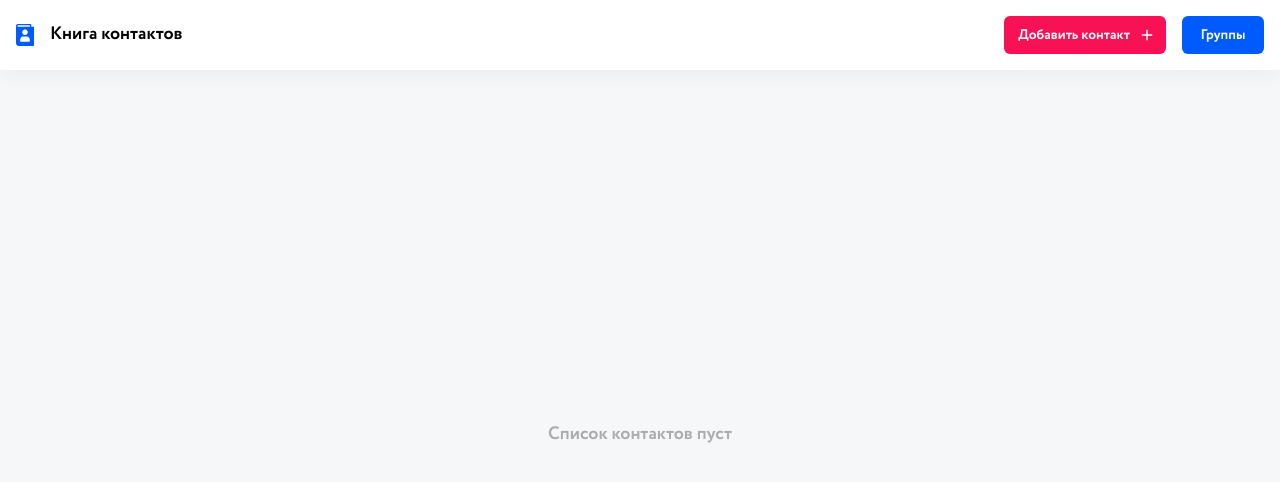
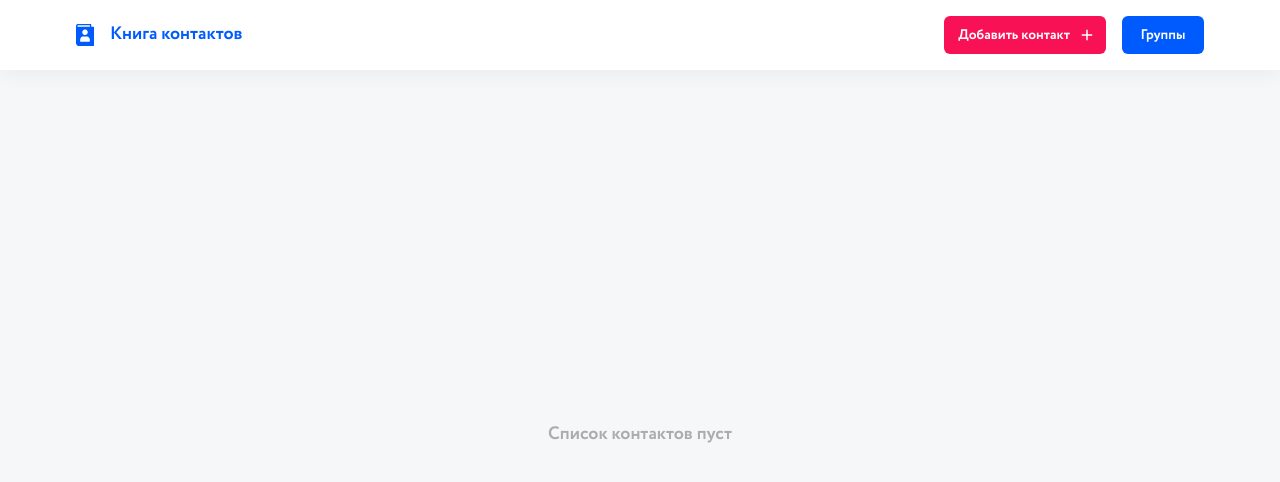
Before and after one commit to veluat/contact-book, a website built with Vite: page src/index.html in a window 1280 px wide. Built offline with nearby package versions, Linux system fonts and the light colour scheme.

Commit message:
feat(header): add content container

```diff
--- a/src/index.html
+++ b/src/index.html
@@ -15,6 +15,7 @@
   <div class='overlay'></div>
 
   <header class="header">
+    <div class="header__container">
       <div class="header__white-wrapper">
         <div class="header__white-part">
           <div class="header__content">
@@ -35,6 +36,7 @@
           <img class="button__icon" src="assets/icons/add.svg" alt="add-contact">
         </button>
         <button id="groups-btn-desktop" class="button button--primary">Группы</button>
+      </div>
     </div>
   </header>
 
@@ -101,7 +103,7 @@
   <div id="delete-group-modal" class="modal">
     <div class="modal__wrapper">
       <button id="close-modal" class="modal__close-button">
-        <svg class="modal__close-icon" width="24" height="24" viewBox="0 0 24 24" fill="none"
+        <svg class="modal__close-icon" width="14" height="14" viewBox="0 0 14 14" fill="none"
              xmlns="http://www.w3.org/2000/svg">
           <path opacity="0.3"
                 d="M14 1.41L12.59 0L7 5.59L1.41 0L0 1.41L5.59 7L0 12.59L1.41 14L7 8.41L12.59 14L14 12.59L8.41 7L14 1.41Z"
--- a/src/styles/layouts/_header.scss
+++ b/src/styles/layouts/_header.scss
@@ -36,7 +36,7 @@
     display: flex;
     align-items: center;
     gap: 16px;
-
+  }
 
   &__logo {
     width: 18px;
@@ -47,7 +47,6 @@
     color: var(--color-primary);
     font-weight: var(--font-weight-bold);
     font-size: var(--text-size-base);
-    }
   }
 
   #groups-btn-mobile {
@@ -67,9 +66,18 @@
     justify-content: space-between;
     align-items: center;
     height: 70px;
-    padding: 0 16px;
+    padding: 0;
     background: var(--color-white);
     box-shadow: var(--shadow-card);
+
+    &__container {
+      width: 100%;
+      display: flex;
+      justify-content: space-between;
+      align-items: center;
+      margin: 0 auto;
+      padding: 0 16px;
+    }
 
     &__white-wrapper {
       box-shadow: none;
@@ -79,8 +87,7 @@
     &__white-part {
       height: auto;
       width: 100%;
-      max-width: 1200px;
-      margin: 0 auto;
+      margin: 0;
     }
 
     &__gray-part {
@@ -109,4 +116,10 @@
       padding: 10px 10px 10px 14px;
     }
   }
+
+  @media (min-width: 768px) and (max-width: 1960px) {
+    &__container {
+      max-width: 1160px;
     }
+  }
+}
```
Lines whose indentation alone changed are shown as unchanged.
